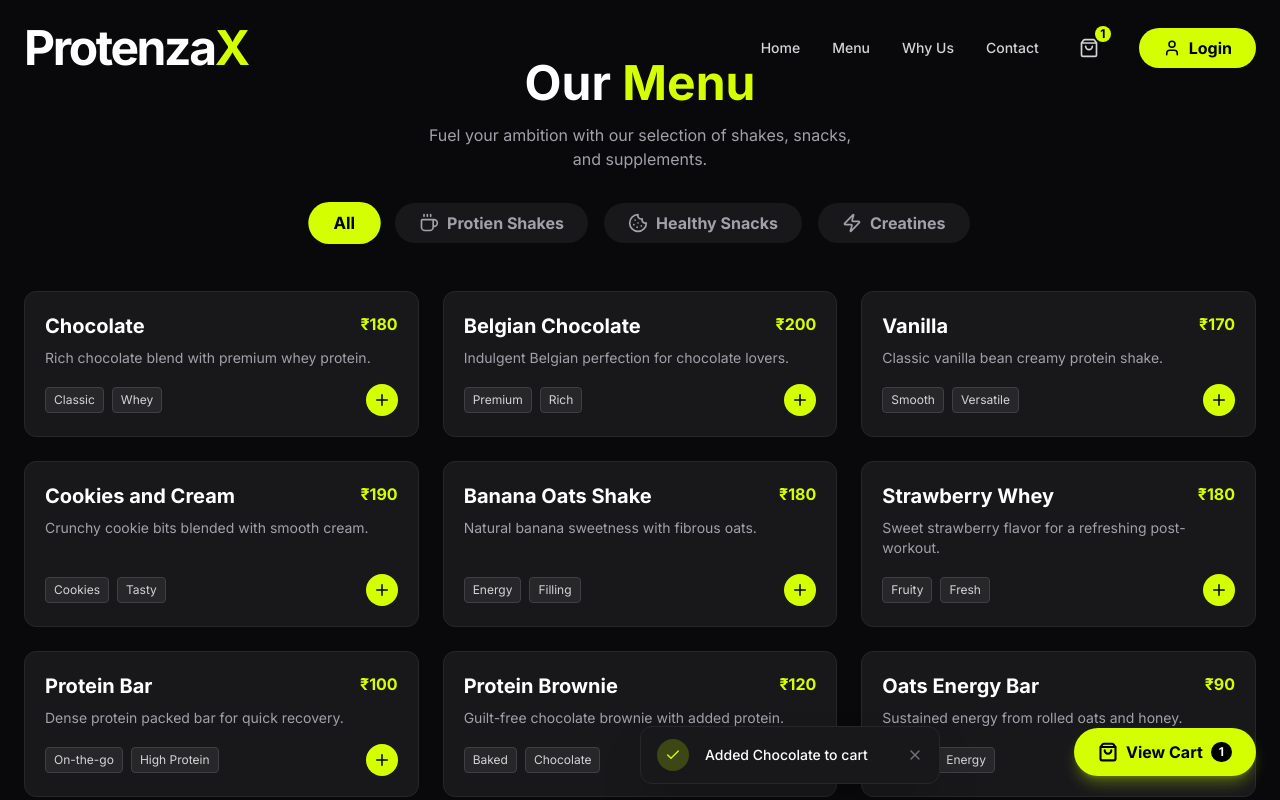
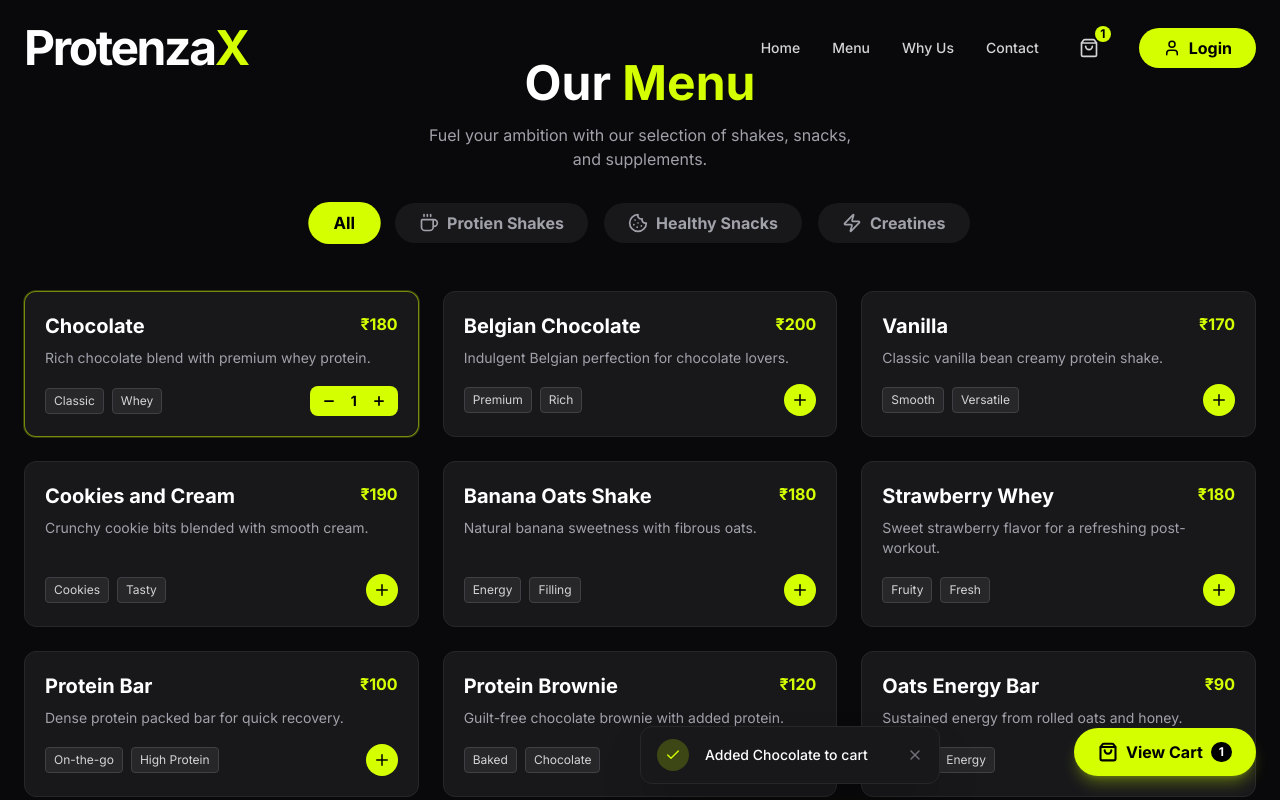
Before and after one commit to Sinaaan15/ProtenzaX, a React (Vite) app: page / in a window 1280 px wide. Both pictures are taken after a click on the button 381 px from the left and 1735 px from the top of the page. Shown: the part 1335-2135 px from the top of the page. Built offline with nearby package versions, Linux system fonts and the light colour scheme.

Commit message:
Feat: Add quantity controls to Menu items

```diff
--- a/src/components/Menu.jsx
+++ b/src/components/Menu.jsx
@@ -1,6 +1,6 @@
 import React, { useState } from 'react';
 import { motion, AnimatePresence } from 'framer-motion';
-import { Plus, Coffee, Cookie, Zap } from 'lucide-react';
+import { Plus, Minus, Coffee, Cookie, Zap } from 'lucide-react';
 import Button from './Button';
 
 // Data sourced from protenzax.in
@@ -48,8 +48,11 @@ const menuCategories = [
 import { useCart } from '../context/CartContext';
 
 const MenuCard = ({ item, index }) => {
-    const { addToCart } = useCart();
-    // ... animation variants can stay or be simplified ...
+    const { addToCart, cartItems, updateQuantity, removeFromCart } = useCart();
+
+    // Check if item is in cart
+    const cartItem = cartItems.find(c => c.name === item.name);
+    const quantity = cartItem ? cartItem.quantity : 0;
 
     return (
         <motion.div
@@ -57,7 +60,8 @@ const MenuCard = ({ item, index }) => {
             animate={{ opacity: 1, scale: 1 }}
             exit={{ opacity: 0, scale: 0.95 }}
             transition={{ duration: 0.3 }}
-            className="bg-zinc-900 border border-zinc-800 rounded-xl overflow-hidden hover:border-primary/50 transition-all group flex flex-col h-full"
+            className={`bg-zinc-900 border rounded-xl overflow-hidden transition-all group flex flex-col h-full ${quantity > 0 ? 'border-primary/50 ring-1 ring-primary/20' : 'border-zinc-800 hover:border-primary/50'
+                }`}
         >
             <div className="p-5 flex-1 flex flex-col">
                 <div className="flex justify-between items-start mb-2">
@@ -73,13 +77,45 @@ const MenuCard = ({ item, index }) => {
                             </span>
                         ))}
                     </div>
+
+                    <div className="ml-2">
+                        {quantity > 0 ? (
+                            <motion.div
+                                initial={{ opacity: 0, scale: 0.8 }}
+                                animate={{ opacity: 1, scale: 1 }}
+                                className="flex items-center gap-2 bg-primary text-black rounded-lg px-2 py-1"
+                            >
+                                <button
+                                    onClick={(e) => {
+                                        e.stopPropagation();
+                                        if (quantity === 1) removeFromCart(item.name);
+                                        else updateQuantity(item.name, -1);
+                                    }}
+                                    className="p-1 hover:bg-black/10 rounded-md transition-colors"
+                                >
+                                    <Minus size={14} strokeWidth={3} />
+                                </button>
+                                <span className="font-bold text-sm min-w-[12px] text-center">{quantity}</span>
+                                <button
+                                    onClick={(e) => {
+                                        e.stopPropagation();
+                                        updateQuantity(item.name, 1);
+                                    }}
+                                    className="p-1 hover:bg-black/10 rounded-md transition-colors"
+                                >
+                                    <Plus size={14} strokeWidth={3} />
+                                </button>
+                            </motion.div>
+                        ) : (
                             <motion.button
                                 whileTap={{ scale: 0.9 }}
                                 onClick={() => addToCart(item)}
-                        className="w-8 h-8 rounded-full bg-primary text-black flex items-center justify-center hover:bg-white transition-colors shrink-0 ml-2"
+                                className="w-8 h-8 rounded-full bg-primary text-black flex items-center justify-center hover:bg-white transition-colors shrink-0"
                             >
                                 <Plus size={18} />
                             </motion.button>
+                        )}
+                    </div>
                 </div>
             </div>
         </motion.div>
```
Lines whose indentation alone changed are shown as unchanged.
